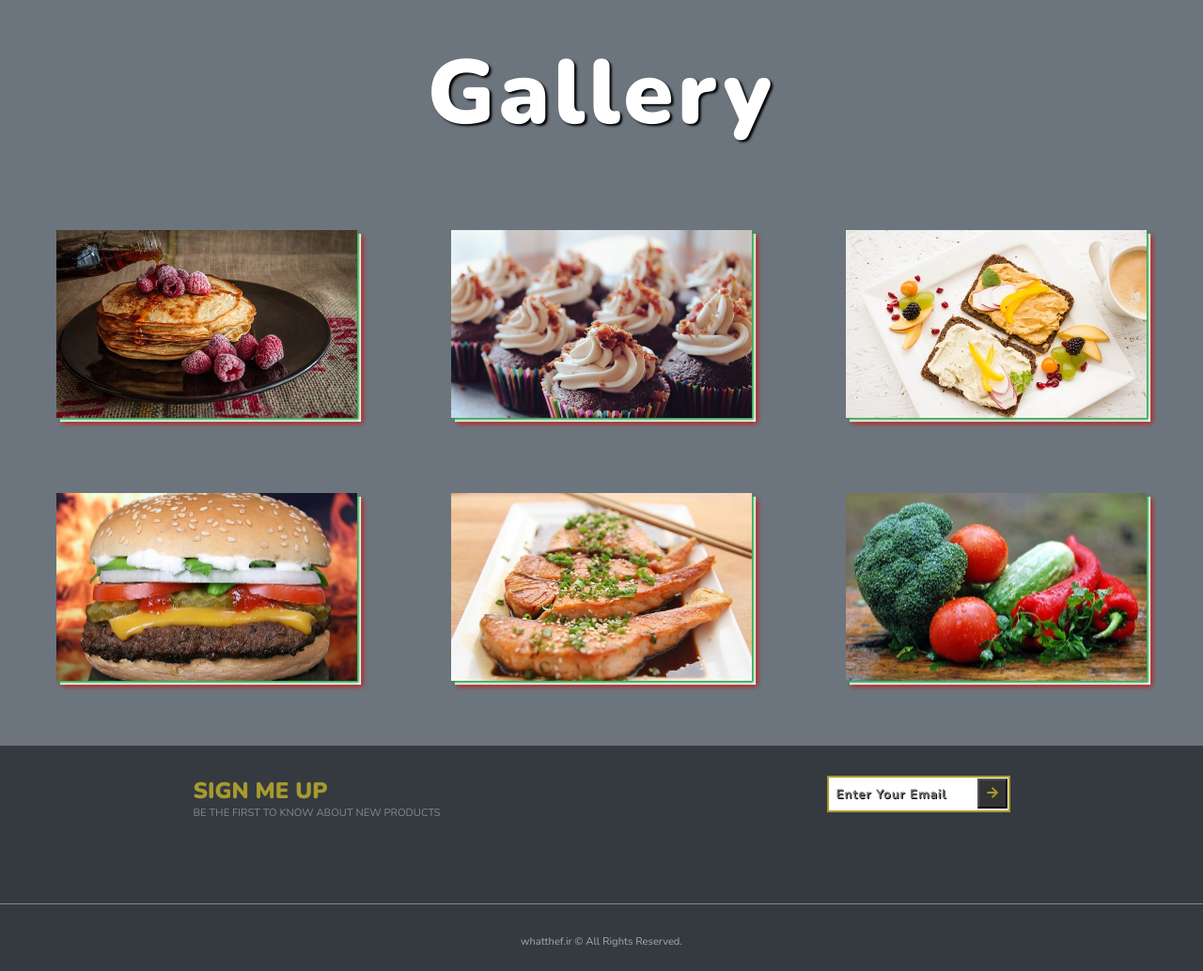
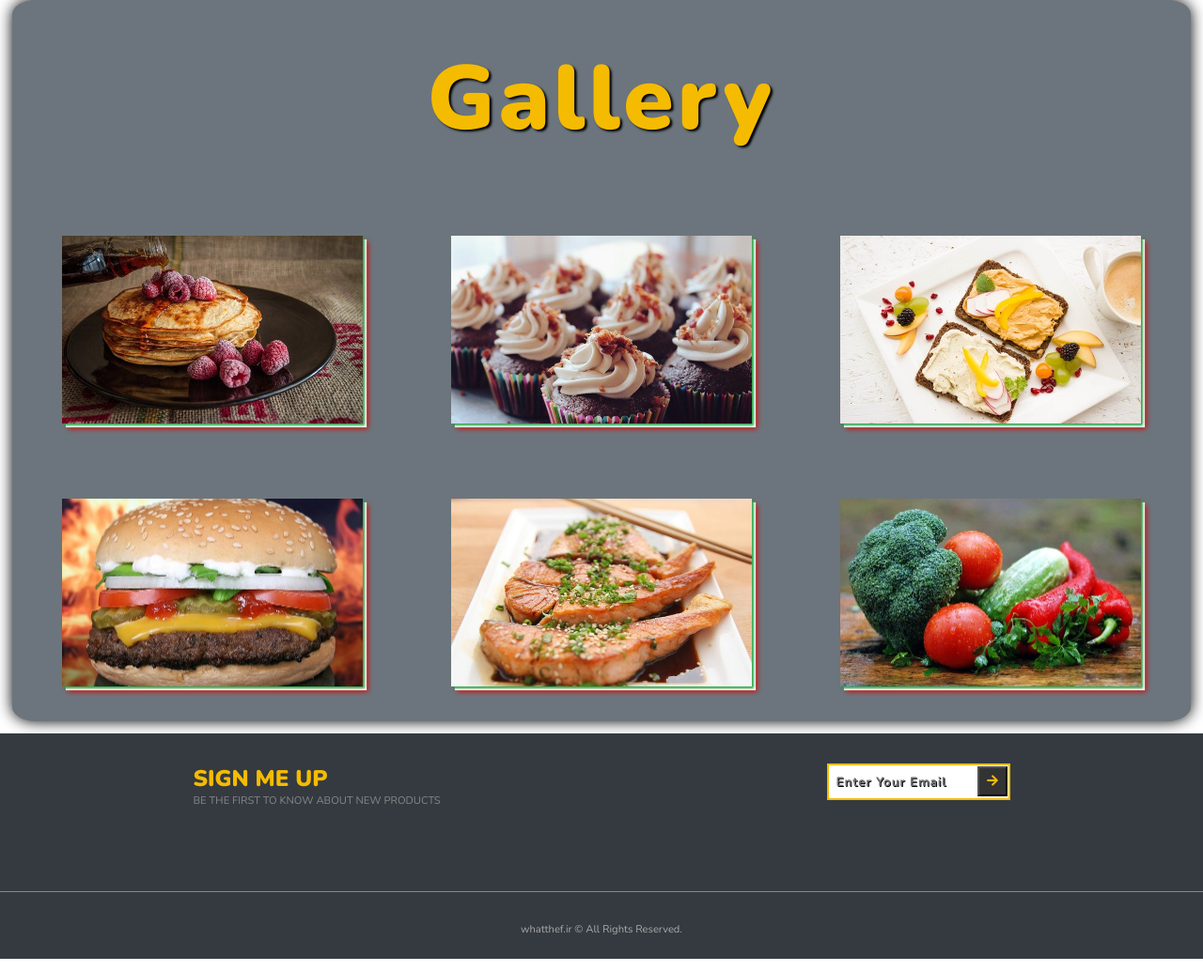
Before and after one commit to smdmori/Foods-Responsive, a plain HTML site: page index.html in a window 1280 px wide. Shown: the part 1521-2555 px from the top of the page at 94% size. Drawn offline with nearby package versions, Linux system fonts and the light colour scheme.

Commit message:
Refactoring Colors

```diff
--- a/index.html
+++ b/index.html
@@ -65,7 +65,7 @@
         <!-- Section 2 -->
 
         <section class="section section-2">
-            <h1 class="section-heading">Popular Meals</h1>
+            <h1 class="section-heading">Popular <span class="heading-accent">Meals</span></h1>
             <div class="card-container">
                 <div class="card">
                     <img src="images/card-img-1.png" alt="" class="card-img">
@@ -89,45 +89,45 @@
 
         <!-- Section 3 -->
 
-        <section class="section-3">
-            <div class="section-heading">Gallery</div>
+        <section class="section section-3" id="gallery">
+            <div class="section-heading"><span class="heading-accent">Gallery</span></div>
             <div class="gallery">
-                <a href="#" class="gallery-link" title="Order Now">
+                <a href="#gallery" class="gallery-link" title="Order Now">
                     <img src="images/gallery-img-1.jpg" alt="" class="food-img">
                     <h3 class="food-name">Pancakes</h3>
                     <p class="food-description">
                         Lorem ipsum dolor sit amet consectetur adipisicing elit. Ipsum, debitis.
                     </p>
                 </a>
-                <a href="#" class="gallery-link" title="Order Now">
+                <a href="#gallery" class="gallery-link" title="Order Now">
                     <img src="images/gallery-img-2.jpg" alt="" class="food-img">
                     <h3 class="food-name">Cupcakes</h3>
                     <p class="food-description">
                         Lorem ipsum dolor sit amet consectetur adipisicing elit. Ipsum, debitis.
                     </p>
                 </a>
-                <a href="#" class="gallery-link" title="Order Now">
+                <a href="#gallery" class="gallery-link" title="Order Now">
                     <img src="images/gallery-img-3.jpg" alt="" class="food-img">
                     <h3 class="food-name">Hummos</h3>
                     <p class="food-description">
                         Lorem ipsum dolor sit amet consectetur adipisicing elit. Ipsum, debitis.
                     </p>
                 </a>
-                <a href="#" class="gallery-link" title="Order Now">
+                <a href="#gallery" class="gallery-link" title="Order Now">
                     <img src="images/gallery-img-4.jpg" alt="" class="food-img">
                     <h3 class="food-name">Hamburger</h3>
                     <p class="food-description">
                         Lorem ipsum dolor sit amet consectetur adipisicing elit. Ipsum, debitis.
                     </p>
                 </a>
-                <a href="#" class="gallery-link" title="Order Now">
+                <a href="#gallery" class="gallery-link" title="Order Now">
                     <img src="images/gallery-img-5.jpg" alt="" class="food-img">
                     <h3 class="food-name">Salmon</h3>
                     <p class="food-description">
                         Lorem ipsum dolor sit amet consectetur adipisicing elit. Ipsum, debitis.
                     </p>
                 </a>
-                <a href="#" class="gallery-link" title="Order Now">
+                <a href="#gallery" class="gallery-link" title="Order Now">
                     <img src="images/gallery-img-6.jpg" alt="" class="food-img">
                     <h3 class="food-name">Vegtables</h3>
                     <p class="food-description">
--- a/style.scss
+++ b/style.scss
@@ -1,9 +1,9 @@
 @import url('https://fonts.googleapis.com/css2?family=Nunito:wght@200;300;400;600;700;800;900&display=swap');
 
 // $color-highlight: #ddda09;
-$color-highlight: #a79a2d;
+$color-highlight: #f5bb00;
 // $color-gold: #ddda09;
-$color-gold: #a79a2d;
+$color-gold: #f5bb00;
 $color-accent: #a0e7e5;
 $color-attention: #f57794;
 
@@ -131,8 +131,12 @@ html {
 /* Section Common Styles */
 
 .section {
-    width: 100%;
-    height: 100vh;
+    width: 98%;
+    height: 96vh;
+
+    margin: 1%;
+    box-shadow: 0 0 2rem #000;
+    border-radius: 2% 2%;
 }
 
 /* End of Section Common Styles */
@@ -140,12 +144,14 @@ html {
 /* Section 1 */
 
 .section-1 {
-    background-color: #343a40;
+    background-color: #1d3557;
 
     display: flex;
     flex-direction: column;
     align-items: center;
     justify-content: space-evenly;
+
+
 }
 
 .section-heading {
@@ -181,11 +187,12 @@ html {
 
 .section-2 {
     // background-color: #707d94;
-    background-color: #495057;
+    background-color: #fdf8e1;
     padding: 6rem;
 }
 
 .section-2 .section-heading {
+    color: #111;
     margin-bottom: 10rem;
 }
 
@@ -276,8 +283,8 @@ html {
 /* Section 3 */
 
 .section-3 {
-    width: 100%;
-    height: 100vh;
+    // width: 100%;
+    // height: 100vh;
     background-color: #6c757d;
     padding: 5rem 0;
 }
```
Also changed, not shown: style.css, 1 other file.
